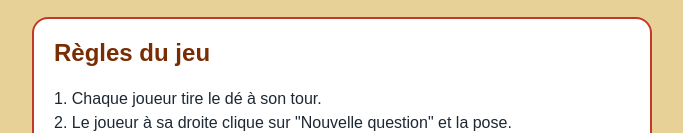
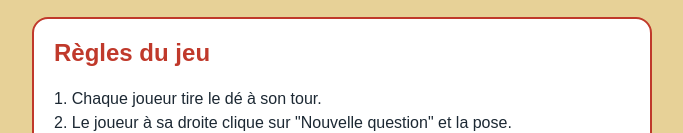
Before and after one commit to obellet1-creator/jeu-napoleon, a plain HTML site: page index.html in a window 1280 px wide. Shown: the part 627-760 px from the top of the page, without its empty margins (298-981 px from the left). Drawn offline with Linux system fonts and the light colour scheme.

Commit message:
Fix HTML formatting and structure

```diff
--- a/index.html
+++ b/index.html
@@ -158,7 +158,7 @@ button:hover {
 
 .rules-container h2 {
   margin-top: 0;
-  color: #7a2d02;
+  color: #C0392B;
 }
 
 .rules-container p {
```
